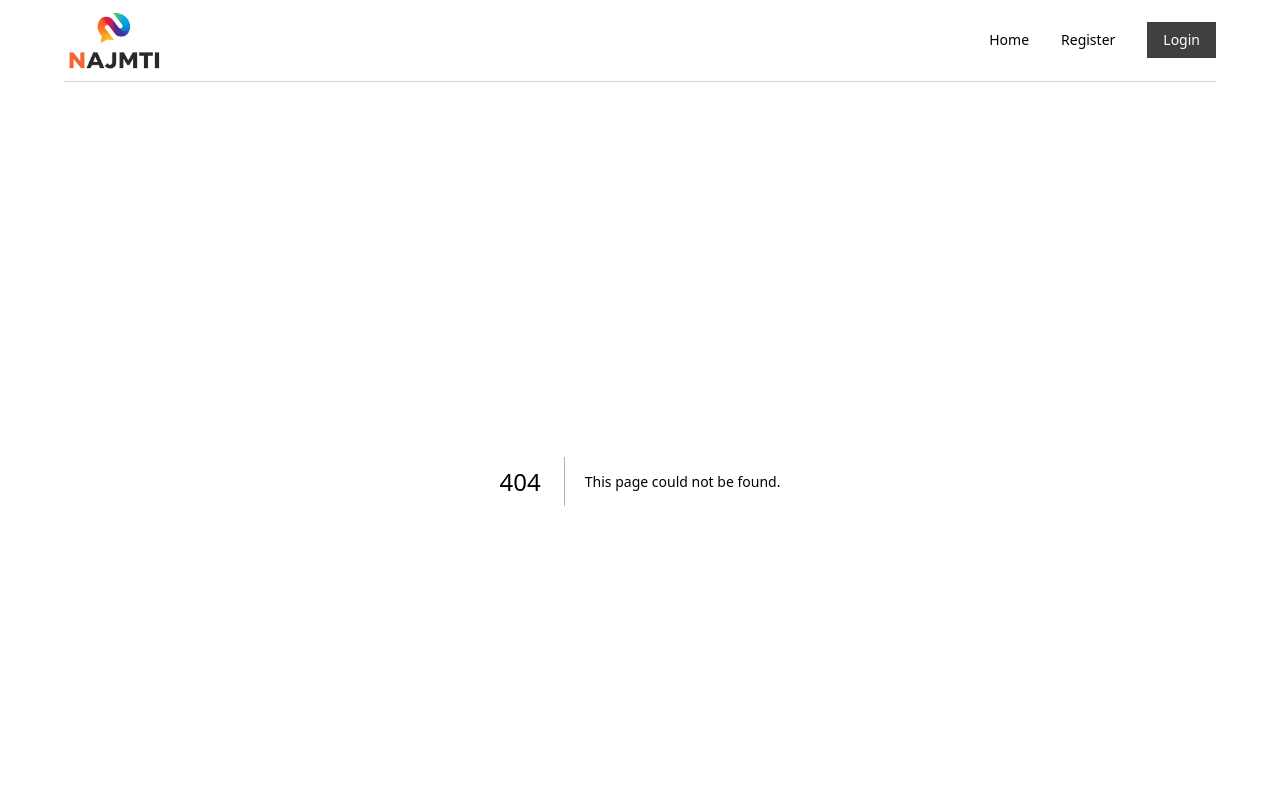
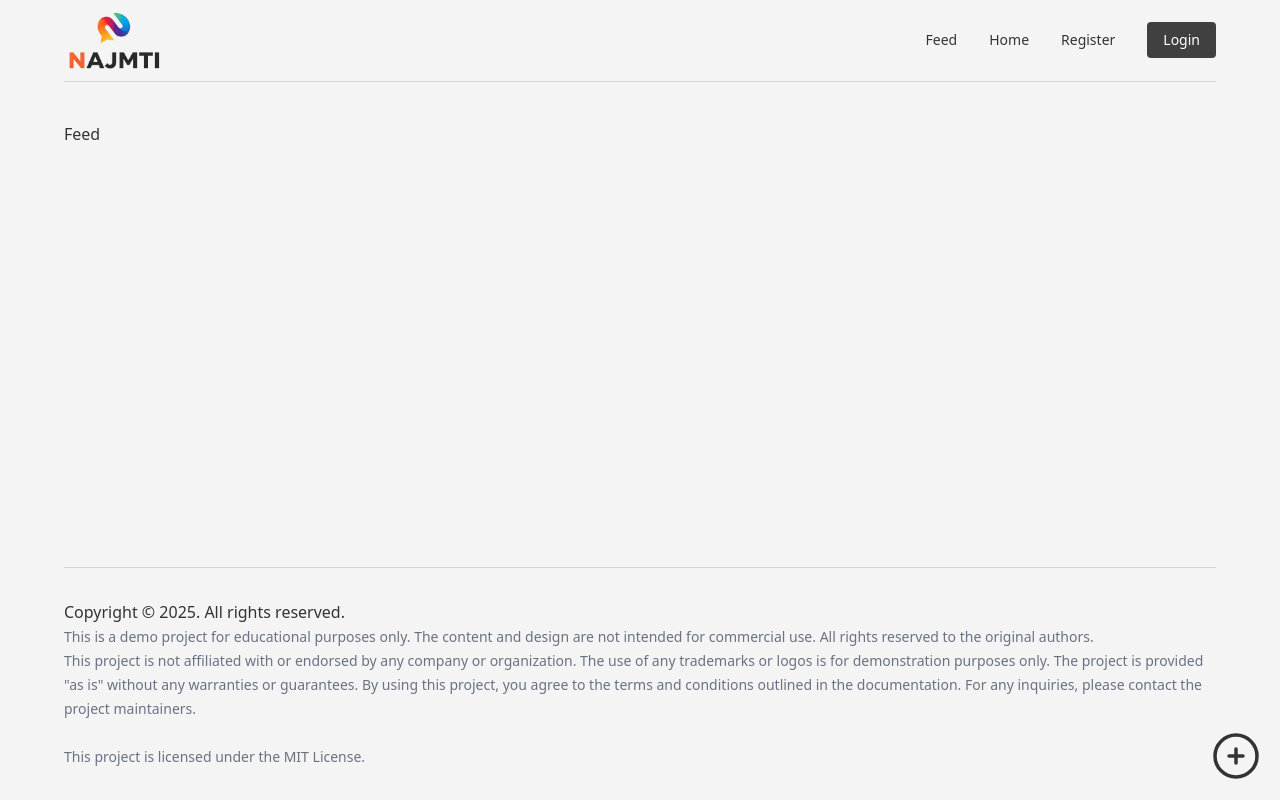
Before and after one commit to HassanMostafaa/najmti, a Next.js app: page /feed in a window 1280 px wide. Before the commit this address had no page. Shown: the top 800 px of the page. Built offline with nearby package versions, Linux system fonts and the light colour scheme.

Commit message:
db setup + feed route strucutre and popup

```diff
--- /dev/null
+++ b/app/feed/page.tsx
@@ -0,0 +1,6 @@
+import { Feed } from "@/components/page/Feed";
+import React from "react";
+
+export default function NextjsPage() {
+  return <Feed />;
+}
--- /dev/null
+++ b/components/base-components/create-post-floating-button/CreatePostFloatingButton.tsx
@@ -0,0 +1,19 @@
+import PlusCircleIcon from "@heroicons/react/24/outline/esm/PlusCircleIcon";
+import React from "react";
+
+export const CreatePostFloatingButton = ({
+  setIsCreatePostModalOpen,
+}: {
+  setIsCreatePostModalOpen: React.Dispatch<React.SetStateAction<boolean>>;
+}) => {
+  return (
+    <span
+      className="fixed bottom-4 right-4 w-14 h-14 cursor-pointer"
+      onClick={() => {
+        setIsCreatePostModalOpen(true);
+      }}
+    >
+      <PlusCircleIcon />
+    </span>
+  );
+};
--- /dev/null
+++ b/components/base-components/create-post-modal/CreatePostModal.tsx
@@ -0,0 +1,13 @@
+import { handleOverlayClick } from "@/lib/helper";
+import React from "react";
+
+export const CreatePostModal = ({ closeModal }: { closeModal: () => void }) => {
+  return (
+    <div
+      className="absolute top-0 left-0 bg-[#00000058] w-full h-screen flex items-center justify-center"
+      onClick={(e) => handleOverlayClick(e, closeModal)}
+    >
+      <div className="bg-white w-[60vw] h-[80vh] rounded-xl p-4">the popup</div>
+    </div>
+  );
+};
--- a/components/base-components/header-navigation/HeaderNavigation.tsx
+++ b/components/base-components/header-navigation/HeaderNavigation.tsx
@@ -8,10 +8,11 @@ import { useRouter } from "next/navigation";
 
 // Import Heroicons
 import {
-  HomeIcon,
+  FireIcon,
   PencilSquareIcon,
   ArrowRightOnRectangleIcon,
   LockClosedIcon,
+  HomeIcon,
   XMarkIcon,
 } from "@heroicons/react/24/outline";
 
@@ -96,21 +97,29 @@ export const HeaderNavigation = () => {
         {/* Desktop Navigation */}
         <div className="hidden md:flex items-center gap-8 text-sm">
           <Link
+            href="/feed"
+            className="hover:text-neutral-600 hover:underline transition-colors duration-200"
+          >
+            Feed
+          </Link>
+          <Link
             href="/"
             className="hover:text-neutral-600 hover:underline transition-colors duration-200"
           >
             Home
           </Link>
+          {isLoggedIn === false && (
             <Link
               href="/register"
               className="hover:text-neutral-600 hover:underline transition-colors duration-200"
             >
               Register
             </Link>
+          )}
           {isLoggedIn === false && (
             <Link
               href="/login"
-              className="bg-neutral-700 hover:bg-neutral-800 text-white px-4 py-2 transition-colors duration-200"
+              className="bg-neutral-700 rounded hover:bg-neutral-800 text-white px-4 py-2 transition-colors duration-200"
             >
               Login
             </Link>
@@ -118,10 +127,10 @@ export const HeaderNavigation = () => {
           {isLoggedIn && session && (
             <Link
               href="/profile"
-              className="relative bg-neutral-700 group text-white px-4 py-2"
+              className="relative rounded bg-neutral-700 group text-white px-4 py-2"
             >
               {user?.name}
-              <div className="absolute top-full p-3 group-hover:opacity-100 opacity-0 group-hover:pointer-events-auto pointer-events-none left-0 w-full bg-neutral-200 text-neutral-800 transition-all duration-200">
+              <div className="absolute rounded top-full p-3 group-hover:opacity-100 opacity-0 group-hover:pointer-events-auto pointer-events-none left-0 w-full bg-neutral-200 text-neutral-800 transition-all duration-200">
                 <div
                   className="hover:underline cursor-pointer"
                   onClick={handleLogout}
@@ -205,6 +214,14 @@ export const HeaderNavigation = () => {
 
           <div className="space-y-2">
             <Link
+              href="/feed"
+              onClick={closeMobileMenu}
+              className="flex items-center gap-2 px-4 py-3 hover:underline rounded-lg hover:bg-neutral-100 transition-colors duration-200 text-neutral-700 font-medium"
+            >
+              <FireIcon className="w-5 h-5" />
+              Feed
+            </Link>
+            <Link
               href="/"
               onClick={closeMobileMenu}
               className="flex items-center gap-2 px-4 py-3 hover:underline rounded-lg hover:bg-neutral-100 transition-colors duration-200 text-neutral-700 font-medium"
@@ -213,6 +230,7 @@ export const HeaderNavigation = () => {
               Home
             </Link>
 
+            {isLoggedIn === false && (
               <Link
                 href="/register"
                 onClick={closeMobileMenu}
@@ -221,6 +239,7 @@ export const HeaderNavigation = () => {
                 <PencilSquareIcon className="w-5 h-5" />
                 Register
               </Link>
+            )}
 
             {isLoggedIn === false && (
               <Link
--- /dev/null
+++ b/components/page/Feed.tsx
@@ -0,0 +1,23 @@
+"use client";
+import { PlusCircleIcon } from "@heroicons/react/24/outline";
+import React from "react";
+import { CreatePostModal } from "../base-components/create-post-modal/CreatePostModal";
+import { CreatePostFloatingButton } from "../base-components/create-post-floating-button/CreatePostFloatingButton";
+
+export const Feed = () => {
+  const [isCreatePostModalOpen, setIsCreatePostModalOpen] =
+    React.useState(false);
+  return (
+    <div className="contain py-10">
+      Feed
+      {!isCreatePostModalOpen && (
+        <CreatePostFloatingButton
+          setIsCreatePostModalOpen={setIsCreatePostModalOpen}
+        />
+      )}
+      {isCreatePostModalOpen && (
+        <CreatePostModal closeModal={() => setIsCreatePostModalOpen(false)} />
+      )}
+    </div>
+  );
+};
--- a/components/page/Home.tsx
+++ b/components/page/Home.tsx
@@ -31,7 +31,7 @@ export const Home = () => {
       </div>
 
       <div className="grid sm:grid-cols-2 gap-8">
-        <div className="bg-white shadow-md p-6 border border-gray-200 hover:shadow-lg transition-shadow duration-300">
+        <div className="bg-white shadow-md p-6 border rounded border-gray-200 hover:shadow-lg transition-shadow duration-300">
           <h2 className="text-xl font-semibold text-sky-600 mb-3">
             ✨ Shared Moments
           </h2>
@@ -41,7 +41,7 @@ export const Home = () => {
           </p>
         </div>
 
-        <div className="bg-white shadow-md p-6 border border-gray-200 hover:shadow-lg transition-shadow duration-300">
+        <div className="bg-white shadow-md p-6 rounded border border-gray-200 hover:shadow-lg transition-shadow duration-300">
           <h2 className="text-xl font-semibold text-sky-600 mb-3">
             💬 Private Chat
           </h2>
@@ -51,7 +51,7 @@ export const Home = () => {
           </p>
         </div>
 
-        <div className="bg-white shadow-md p-6 border border-gray-200 hover:shadow-lg transition-shadow duration-300">
+        <div className="bg-white shadow-md p-6 rounded border border-gray-200 hover:shadow-lg transition-shadow duration-300">
           <h2 className="text-xl font-semibold text-sky-600 mb-3">
             📷 Gallery
           </h2>
@@ -61,7 +61,7 @@ export const Home = () => {
           </p>
         </div>
 
-        <div className="bg-white  shadow-md p-6 border border-gray-200 hover:shadow-lg transition-shadow duration-300">
+        <div className="bg-white  shadow-md p-6 rounded border border-gray-200 hover:shadow-lg transition-shadow duration-300">
           <h2 className="text-xl font-semibold text-sky-600 mb-3">
             🤝 Just Us
           </h2>
@@ -72,7 +72,7 @@ export const Home = () => {
         </div>
       </div>
 
-      <div className="bg-gradient-to-r from-sky-600 to-indigo-600 p-8 shadow-lg max-w-xl mx-auto text-white">
+      <div className="bg-gradient-to-r from-sky-600 rounded to-indigo-600 p-8 shadow-lg max-w-xl mx-auto text-white">
         <h2 className="text-2xl font-bold mb-3">
           ♥️ To my little Najma, my everything
         </h2>
--- a/lib/helper.ts
+++ b/lib/helper.ts
@@ -1,3 +1,13 @@
 export const parse = (str: string) => {
   return JSON.parse(str);
 };
+
+export const handleOverlayClick = (
+  e: React.MouseEvent<HTMLDivElement>,
+  closeModal: () => void
+) => {
+  if (e.target === e.currentTarget) {
+    e.stopPropagation();
+    closeModal();
+  }
+};
--- a/styles/global.css
+++ b/styles/global.css
@@ -7,4 +7,4 @@ body {
   max-width: 1440px;
   margin-inline: auto;
   width: 90%;
-}/*# sourceMappingURL=global.css.map */
+} /*# sourceMappingURL=global.css.map */
```
Lines whose indentation alone changed are shown as unchanged.
